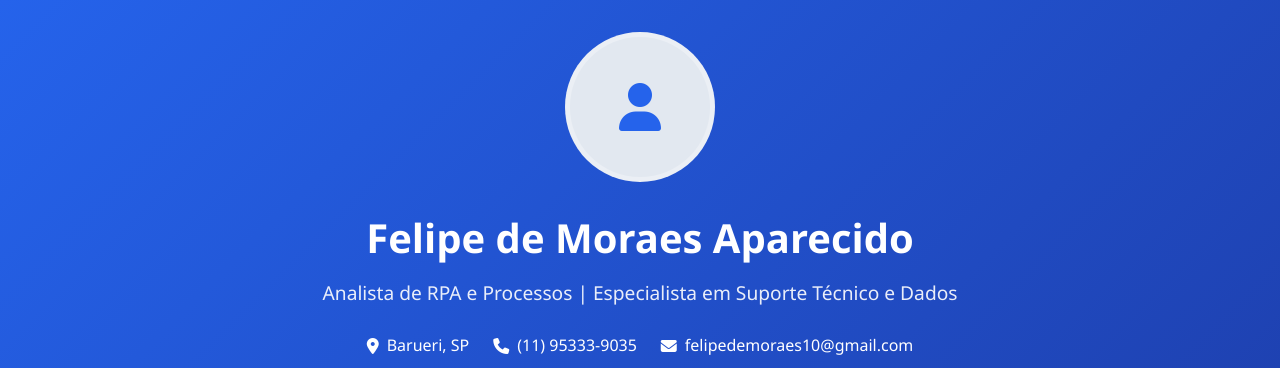
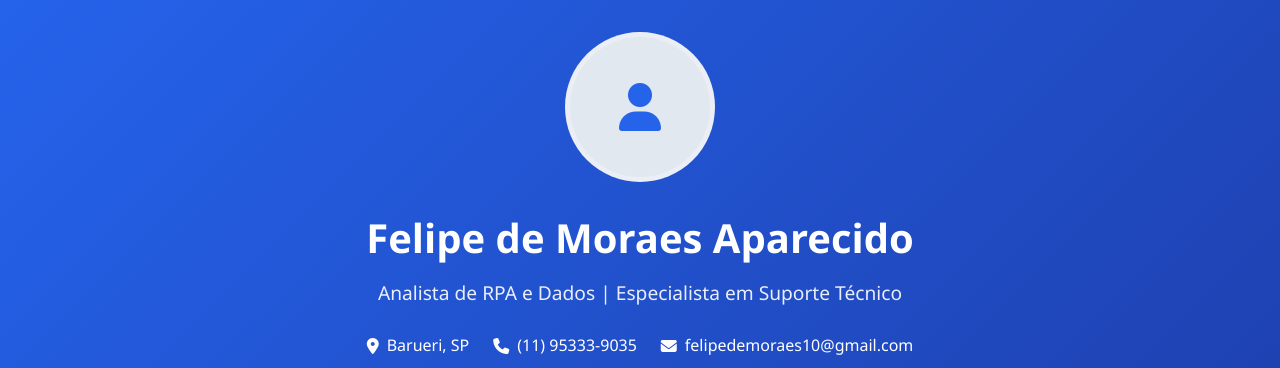
Before and after one commit to FeMoraesCoder/felipemoraes, a plain HTML site: page index.html in a window 1280 px wide. Shown: the top 368 px of the page. Drawn offline with Linux system fonts and the light colour scheme.

Commit message:
Update index.html

```diff
--- a/index.html
+++ b/index.html
@@ -338,7 +338,7 @@
                     <i class="fas fa-user"></i>
                 </div>
                 <h1>Felipe de Moraes Aparecido</h1>
-                <p class="tagline">Analista de RPA e Processos | Especialista em Suporte Técnico e Dados</p>
+                <p class="tagline">Analista de RPA e Dados | Especialista em Suporte Técnico</p>
 
                 <div class="contact-info">
                     <div class="contact-item">
```
